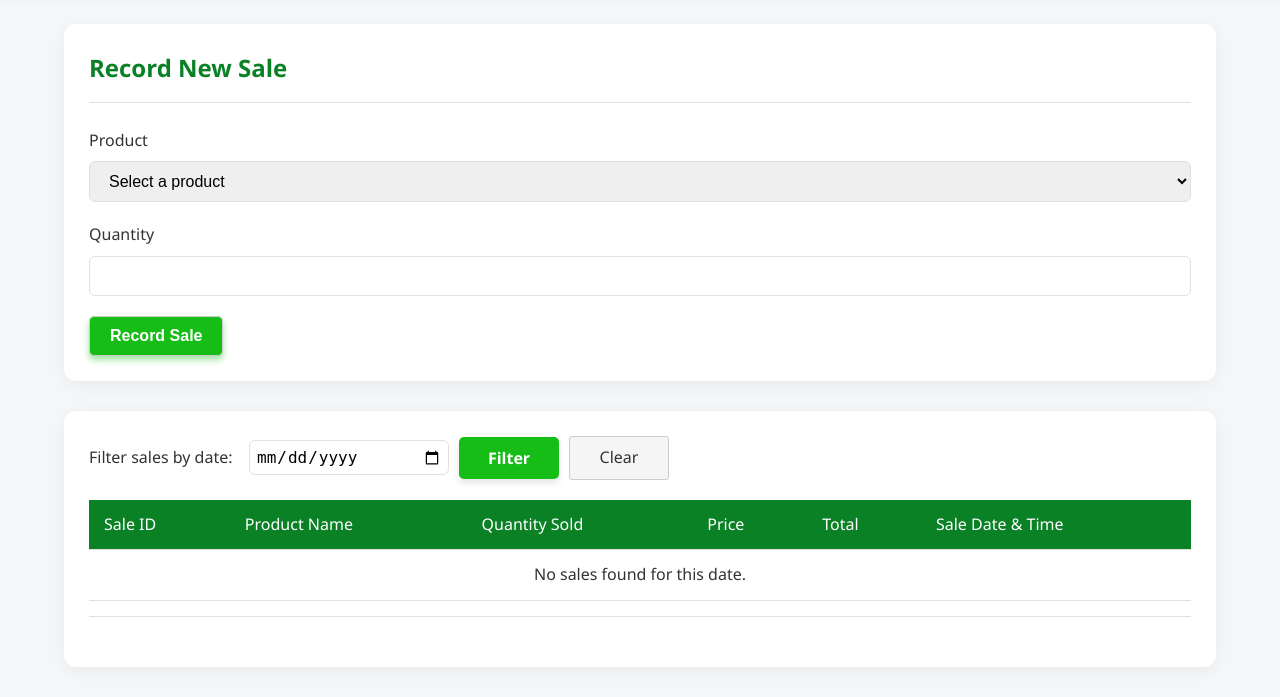
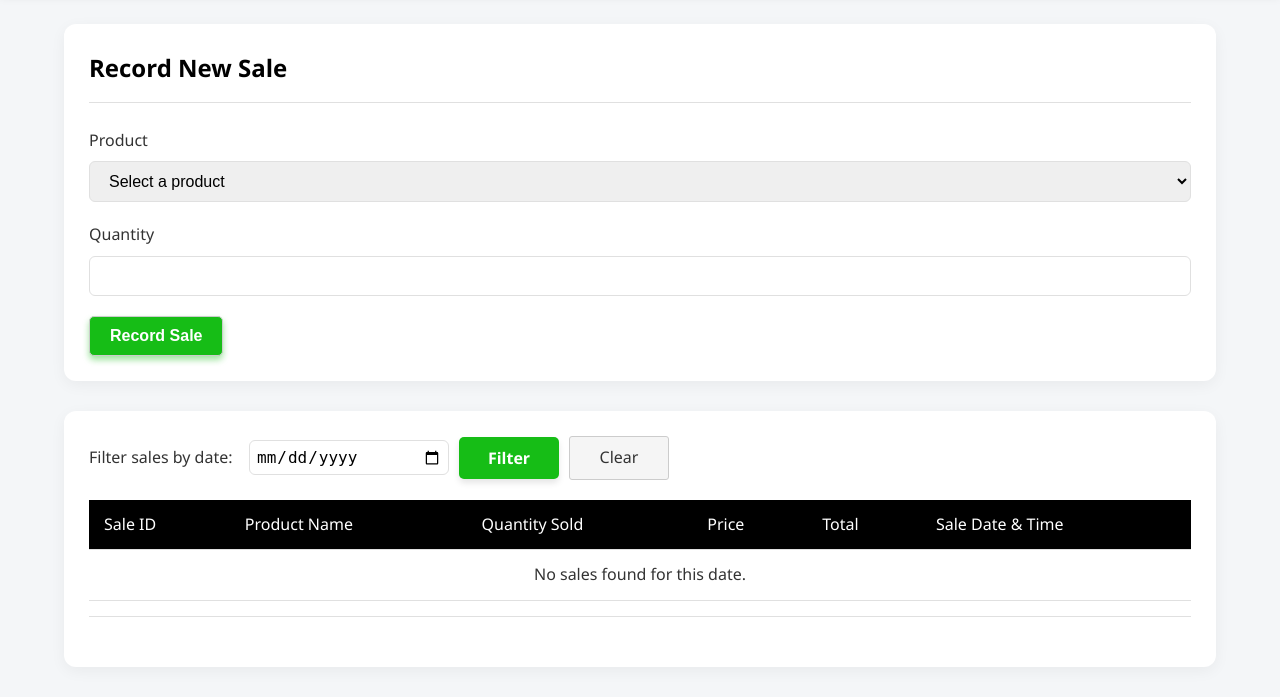
Before and after one commit to shin486/auto-avenue-ims, a PHP site: page /sales.php in a window 1280 px wide. Shown: the part 149-846 px from the top of the page. Run offline with PHP 8.4, Linux system fonts and the light colour scheme; a user stored in the database is signed in; data that the repository does not hold is empty.

Commit message:
medyo final2

```diff
--- a/dashboard.php
+++ b/dashboard.php
@@ -50,8 +50,8 @@ $recent_sales = $conn->query("SELECT s.sale_id, p.name, s.quantity_sold, p.price
 
     <style>
       :root {
-        --primary:rgb(11, 129, 38);
-        --primary-light:rgb(29, 136, 63);
+        --primary: rgb(0, 0, 0);
+        --primary-light: rgb(66, 169, 111);
         --secondary: #ff6b6b;
         --success: #4CAF50;
         --warning: #ff9800;
--- a/products.php
+++ b/products.php
@@ -89,8 +89,8 @@ try {
   <title>Auto Avenue - Products</title>
   <style>
     :root {
-      --primary: rgb(11, 129, 38);
-      --primary-light: rgb(29, 136, 63);
+      --primary: rgb(0, 0, 0);
+      --primary-light: rgb(66, 169, 111);
       --secondary: #ff6b6b;
       --text-color: #333;
       --text-light: #666;
--- a/purchase_order_summary.php
+++ b/purchase_order_summary.php
@@ -64,16 +64,19 @@ if ($_SERVER['REQUEST_METHOD'] === 'POST' && isset($_POST['delete_order_id'])) {
 }
 
 // Fetch orders
-if ($_SESSION['role'] === 'manager') {
+// Fetch orders
+if ($_SESSION['role'] === 'manager' || $_SESSION['role'] === 'staff') {
     $order_sql = "SELECT o.*, u.username FROM purchase_orders o JOIN users u ON o.user_id = u.user_id ORDER BY o.order_date DESC";
     $order_stmt = $conn->prepare($order_sql);
 } else {
+    // Other roles if any
     $order_sql = "SELECT * FROM purchase_orders WHERE user_id = ? ORDER BY order_date DESC";
     $order_stmt = $conn->prepare($order_sql);
     $order_stmt->bind_param("i", $_SESSION['user_id']);
 }
 $order_stmt->execute();
 $order_result = $order_stmt->get_result();
+
 
 $orders = [];
 while ($order = $order_result->fetch_assoc()) {
--- a/reports.php
+++ b/reports.php
@@ -125,8 +125,8 @@ try {
     <title>Auto Avenue - Reports</title>
     <style>
         :root {
-            --primary: rgb(11, 129, 38);
-            --primary-light: rgb(29, 136, 63);
+            --primary: rgb(0, 0, 0);
+            --primary-light: rgb(66, 169, 111);
             --secondary: #ff6b6b;
             --success: #4CAF50;
             --warning: #ff9800;
--- a/sales.php
+++ b/sales.php
@@ -134,8 +134,8 @@ if ($where_clause) {
     <title>Auto Avenue - Sales</title>
     <style>
         :root {
-            --primary: rgb(11, 129, 38);
-            --primary-light: rgb(29, 136, 63);
+            --primary: rgb(0, 0, 0);
+            --primary-light: rgb(66, 169, 111);
             --secondary: #ff6b6b;
             --success: #4CAF50;
             --warning: #ff9800;
```
